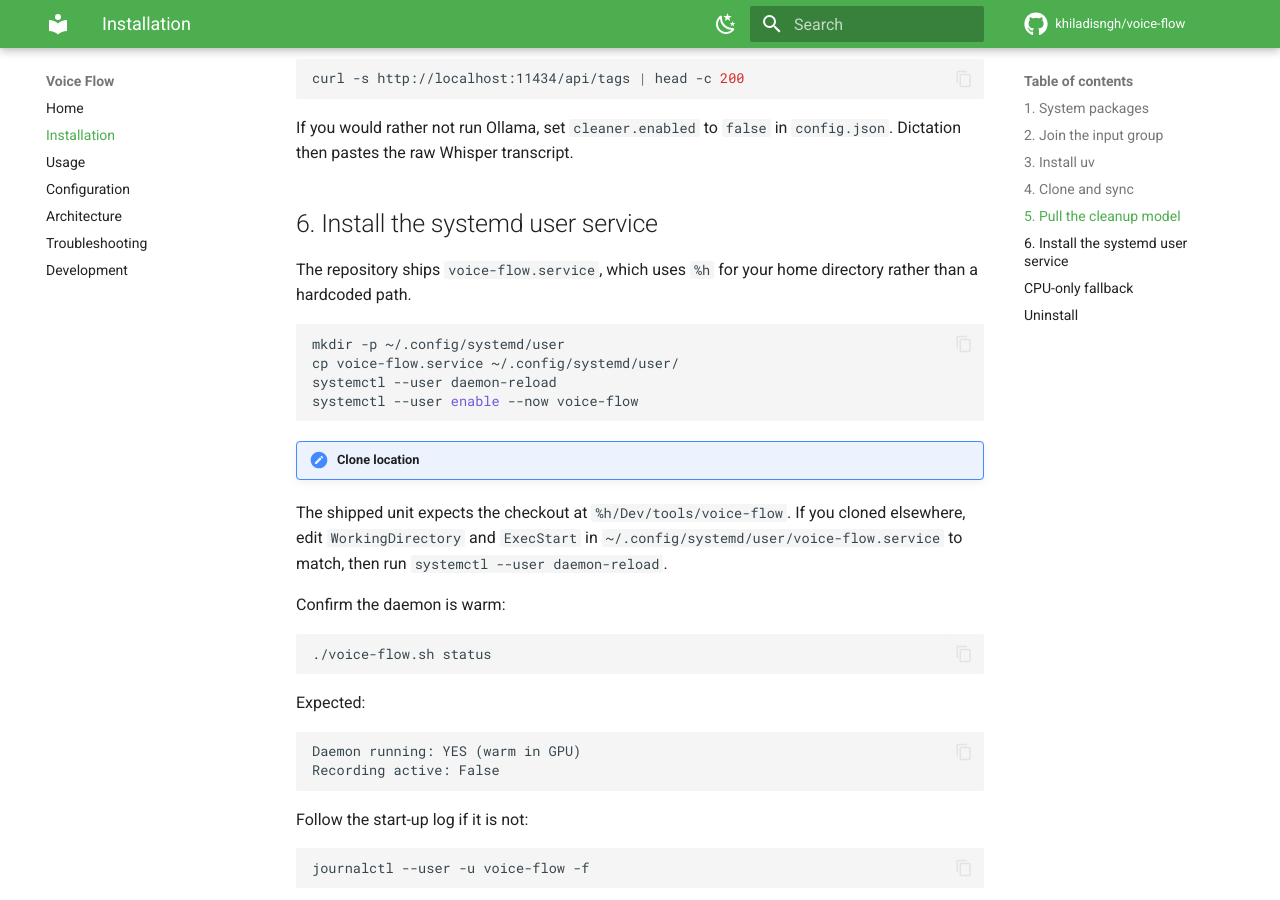
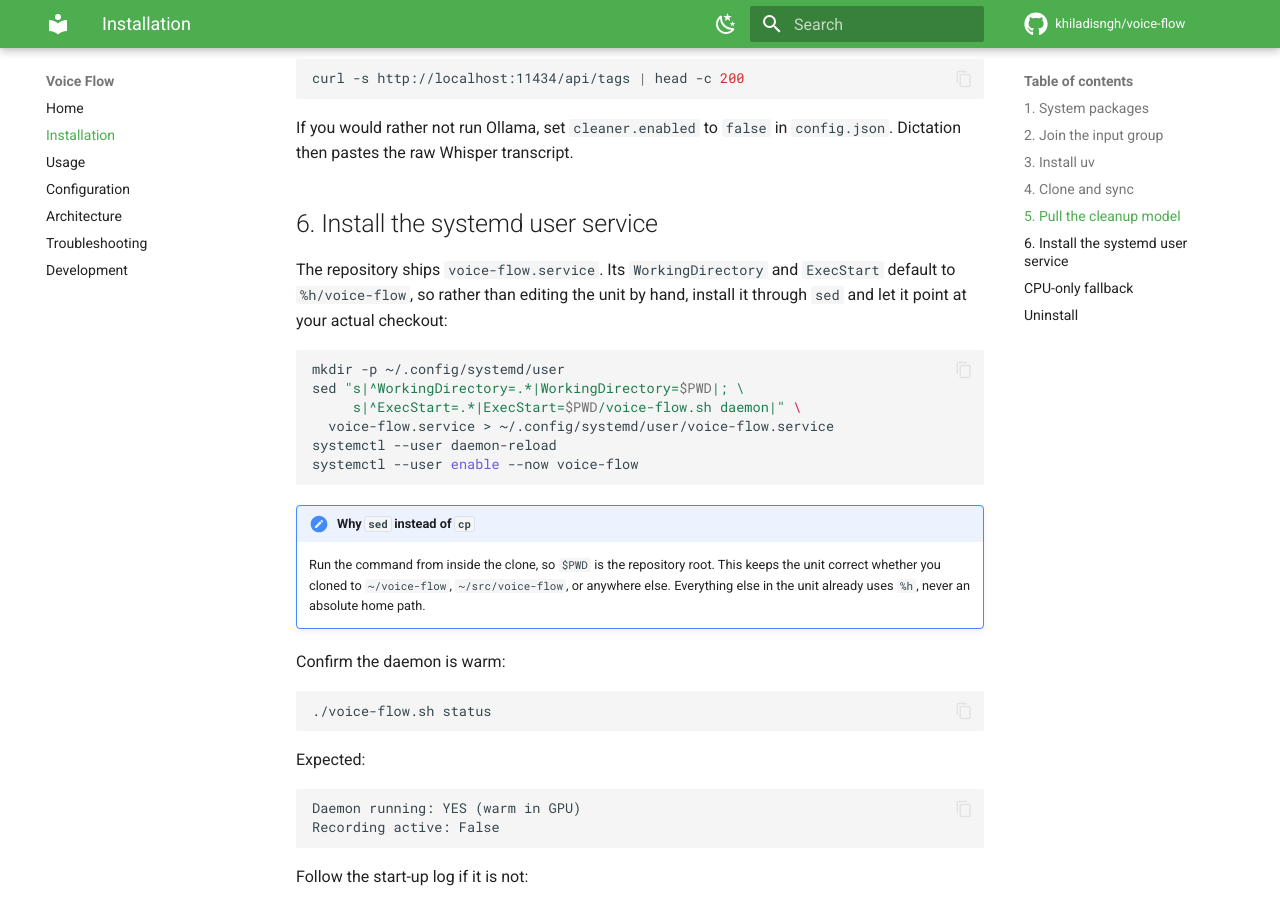
Before and after one commit to khiladisngh/voice-flow, an MkDocs documentation site: the page built from docs/installation.md, in a window 1280 px wide and 900 px high, scrolled down 2302 px. Built offline with MkDocs 1.6.1 and Material for MkDocs 9.7.7, drawn with Linux system fonts in a browser that asks for light colours; comment, search, counter and statistics services are not loaded.

Commit message:
docs: make the systemd install path-agnostic
The shipped unit no longer assumes a specific clone directory; README and the
installation guide install it through sed so $PWD becomes the unit's paths.
Verified by regenerating the live unit with the documented command.

````diff
--- a/docs/installation.md
+++ b/docs/installation.md
@@ -119,21 +119,25 @@ If you would rather not run Ollama, set `cleaner.enabled` to `false` in
 
 ## 6. Install the systemd user service
 
-The repository ships `voice-flow.service`, which uses `%h` for your home
-directory rather than a hardcoded path.
+The repository ships `voice-flow.service`. Its `WorkingDirectory` and
+`ExecStart` default to `%h/voice-flow`, so rather than editing the unit by
+hand, install it through `sed` and let it point at your actual checkout:
 
 ```bash
 mkdir -p ~/.config/systemd/user
-cp voice-flow.service ~/.config/systemd/user/
+sed "s|^WorkingDirectory=.*|WorkingDirectory=$PWD|; \
+     s|^ExecStart=.*|ExecStart=$PWD/voice-flow.sh daemon|" \
+  voice-flow.service > ~/.config/systemd/user/voice-flow.service
 systemctl --user daemon-reload
 systemctl --user enable --now voice-flow
 ```
 
-!!! note "Clone location"
-The shipped unit expects the checkout at `%h/Dev/tools/voice-flow`. If you
-cloned elsewhere, edit `WorkingDirectory` and `ExecStart` in
-`~/.config/systemd/user/voice-flow.service` to match, then run
-`systemctl --user daemon-reload`.
+!!! note "Why `sed` instead of `cp`"
+
+    Run the command from inside the clone, so `$PWD` is the repository root.
+    This keeps the unit correct whether you cloned to `~/voice-flow`,
+    `~/src/voice-flow`, or anywhere else. Everything else in the unit already
+    uses `%h`, never an absolute home path.
 
 Confirm the daemon is warm:
 
````
Also changed, not shown: README.md (+7 -2 lines).
